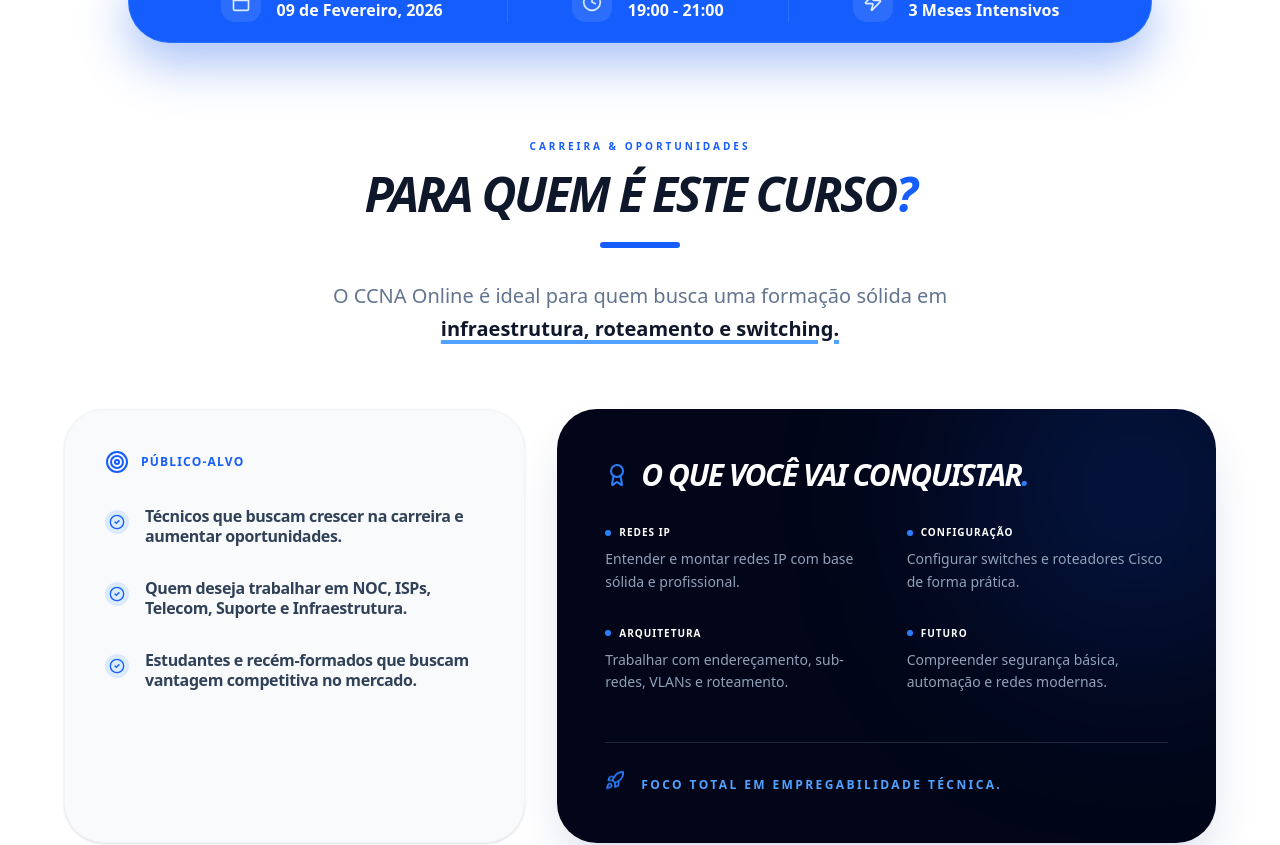
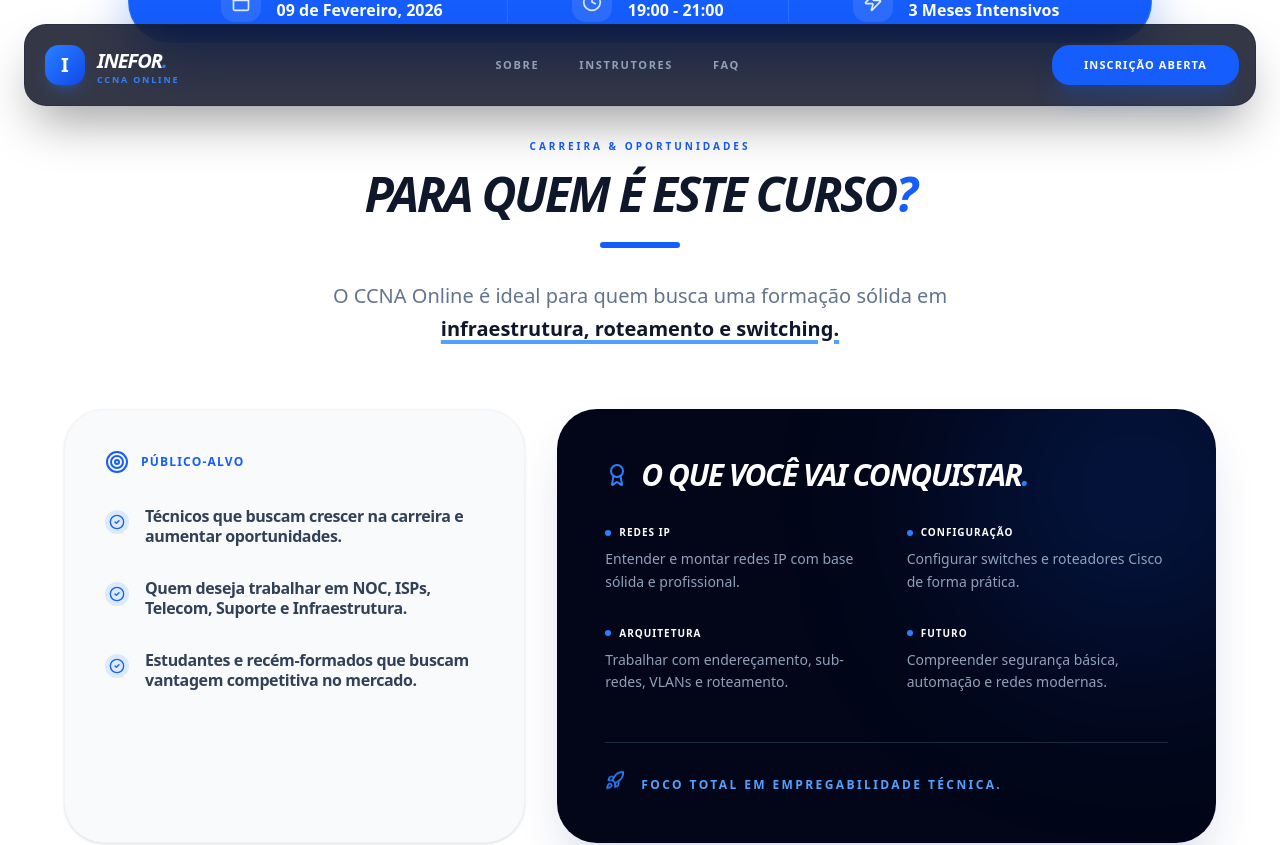
Before and after one commit to kudikadigital/ccna-online-nx, a Next.js app: page / in a window 1280 px wide. Shown: the top 845 px of the page. Built offline with nearby package versions, Linux system fonts and the light colour scheme.

Commit message:
feat: implement glassmorphism Navbar with mobile menu and scroll logic

```diff
--- /dev/null
+++ b/components/Header.tsx
@@ -0,0 +1,86 @@
+"use client";
+
+import { useState } from "react";
+import { Menu, X } from "lucide-react";
+import Link from "next/link";
+
+interface NavbarProps {
+  onOpenModal: () => void;
+}
+
+export default function Navbar({ onOpenModal }: NavbarProps) {
+  const [isMenuOpen, setIsMenuOpen] = useState(false);
+
+  return (
+    <nav className="fixed top-0 w-full z-50 p-4 md:p-6 pointer-events-none">
+      <div className="container mx-auto max-w-7xl flex justify-between items-center bg-slate-950/80 backdrop-blur-xl border border-slate-800/50 p-3 md:p-4 rounded-3xl shadow-2xl shadow-black/40 pointer-events-auto">
+
+        {/* Logo Baseada no Header Oficial */}
+        <Link href="/" className="flex items-center gap-3 group focus:outline-none p-1">
+          <div className="w-10 h-10 bg-linear-to-br from-blue-500 to-blue-700 rounded-xl flex items-center justify-center font-black text-white text-xl shadow-lg shadow-blue-500/20 group-hover:scale-105 transition-transform">
+            I
+          </div>
+          <div className="flex flex-col leading-none">
+            <span className="text-white font-black text-xl tracking-tighter uppercase italic">
+              INEFOR<span className="text-blue-500">.</span>
+            </span>
+            <span className="text-blue-500 font-bold text-[9px] tracking-[0.2em] uppercase">
+              CCNA Online
+            </span>
+          </div>
+        </Link>
+
+        {/* Navigation Desktop - Links do Header */}
+        <div className="hidden md:flex gap-10 text-[11px] font-black uppercase tracking-[0.15em] text-slate-400">
+          <a href="#sobre" className="hover:text-blue-400 transition-colors relative group">
+            Sobre
+            <span className="absolute -bottom-1 left-0 w-0 h-0.5 bg-blue-500 transition-all group-hover:w-full"></span>
+          </a>
+          <a href="#instrutores" className="hover:text-blue-400 transition-colors relative group">
+            Instrutores
+            <span className="absolute -bottom-1 left-0 w-0 h-0.5 bg-blue-500 transition-all group-hover:w-full"></span>
+          </a>
+          <a href="#faq" className="hover:text-blue-400 transition-colors relative group">
+            FAQ
+            <span className="absolute -bottom-1 left-0 w-0 h-0.5 bg-blue-500 transition-all group-hover:w-full"></span>
+          </a>
+        </div>
+
+        {/* CTA & Mobile Toggle */}
+        <div className="flex items-center gap-4">
+          <button
+            onClick={onOpenModal}
+            className="hidden sm:block bg-blue-600 text-white px-8 py-3 rounded-2xl text-[11px] font-black uppercase tracking-widest hover:bg-blue-500 transition-all shadow-xl shadow-blue-600/20 active:scale-95"
+          >
+            Inscrição Aberta
+          </button>
+
+          <button
+            onClick={() => setIsMenuOpen(!isMenuOpen)}
+            className="md:hidden p-2 text-slate-300 hover:text-white"
+          >
+            {isMenuOpen ? <X size={28} /> : <Menu size={28} />}
+          </button>
+        </div>
+      </div>
+
+      {/* Menu Mobile - Dropdown Glass */}
+      <div className={`
+        md:hidden absolute top-24 left-4 right-4 bg-slate-950/95 backdrop-blur-2xl border border-slate-800 p-8 rounded-[2rem] shadow-2xl transition-all duration-300 origin-top
+        ${isMenuOpen ? "scale-100 opacity-100" : "scale-95 opacity-0 pointer-events-none"}
+      `}>
+        <div className="flex flex-col gap-6 text-center">
+          <a href="#sobre" onClick={() => setIsMenuOpen(false)} className="text-white font-bold text-lg uppercase tracking-widest">Sobre</a>
+          <a href="#instrutores" onClick={() => setIsMenuOpen(false)} className="text-white font-bold text-lg uppercase tracking-widest">Instrutores</a>
+          <a href="#faq" onClick={() => setIsMenuOpen(false)} className="text-white font-bold text-lg uppercase tracking-widest">FAQ</a>
+          <button
+            onClick={() => { setIsMenuOpen(false); onOpenModal(); }}
+            className="bg-blue-600 text-white w-full py-5 rounded-2xl font-black uppercase tracking-widest text-sm"
+          >
+            Candidatar-se Agora
+          </button>
+        </div>
+      </div>
+    </nav>
+  );
+}
```
